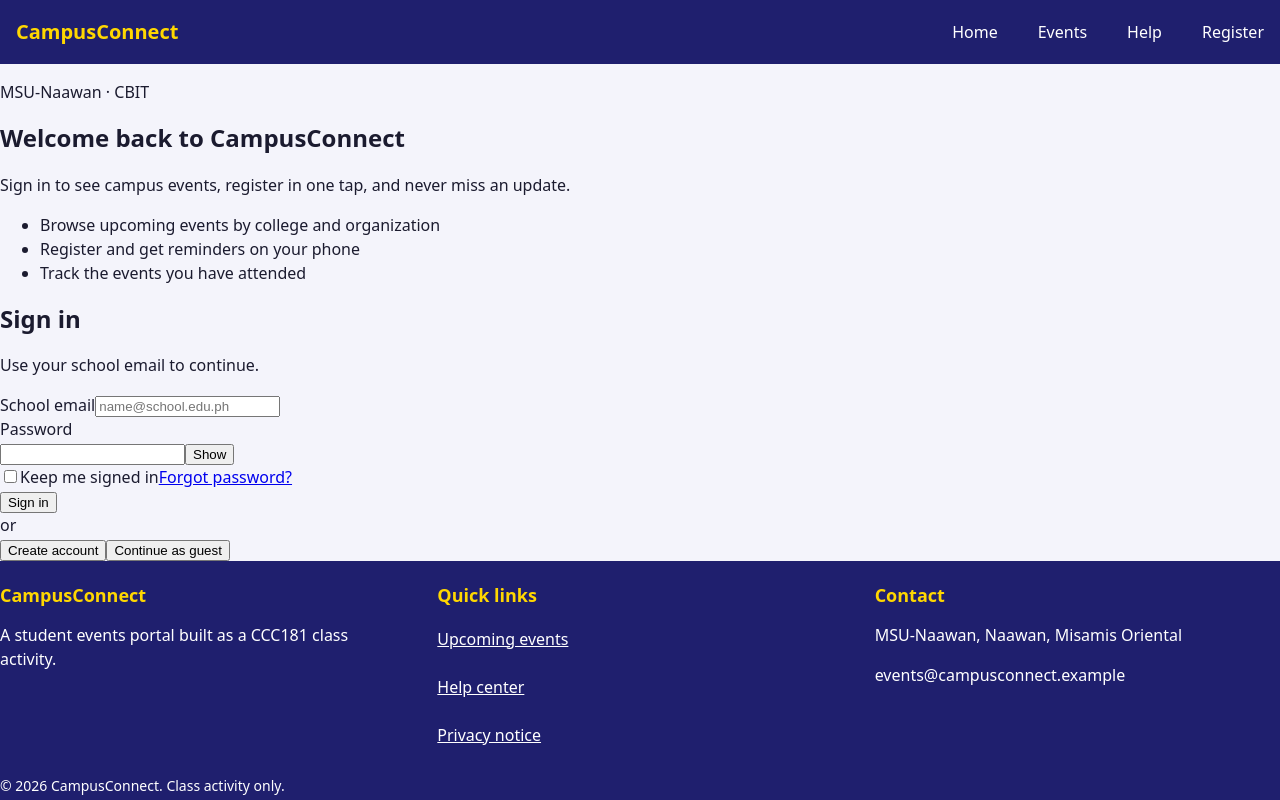
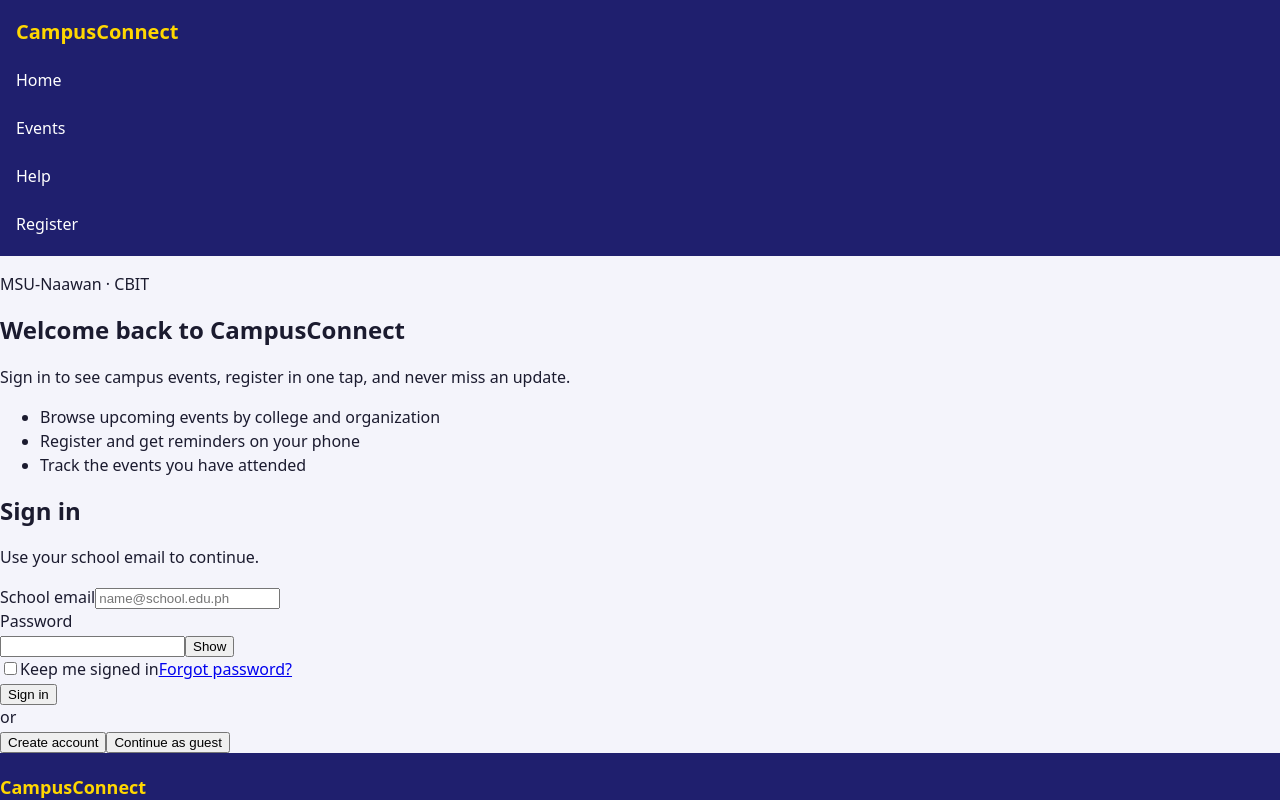
Before and after one commit to AshleyT-dotcom/ccc181-week10-group3, a React (Vite) app: page / in a window 1280 px wide. Shown: the top 800 px of the page. Built offline with nearby package versions, Linux system fonts and the light colour scheme.

Commit message:
nav: stacked 48px links and 1-column footer on phone

```diff
--- a/src/styles/nav.css
+++ b/src/styles/nav.css
@@ -82,24 +82,3 @@
   margin-top: 1rem;
   font-size: 0.875rem;
 }
-
-/* ---- 2. 768px and up (tablets) ---- */
-@media (min-width: 768px) {
-  .navbar {
-    flex-direction: row;
-    justify-content: space-between;
-    align-items: center;
-  }
-  .nav-list {
-    flex-direction: row;
-    gap: 0.5rem;
-  }
-}
-
-/* ---- 3. 1024px and up (laptops) ---- */
-@media (min-width: 1024px) {
-  .footer-grid {
-    grid-template-columns: repeat(3, 1fr);
-    gap: 2rem;
-  }
-}
```
